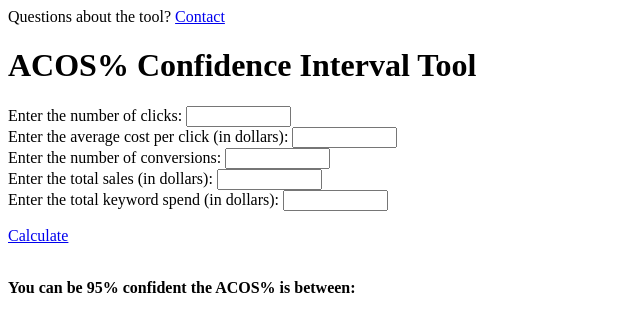
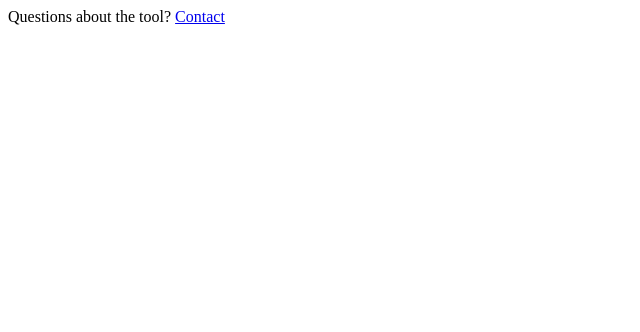
Before and after one commit to jamoncrief/ppctool, a Flask app: page / in a window 1280 px wide. Shown: the top 332 px of the page, without its empty margins (0-640 px from the left). Run offline with Flask 2, Linux system fonts and the light colour scheme; parts of the project's set-up code (start-up, migrations or seed data) failed here and were passed over; some libraries are stand-ins or nearby versions.

Commit message:
Update home.html

```diff
--- a/app/templates/home.html
+++ b/app/templates/home.html
@@ -1,67 +1 @@
 {% extends "base.html" %}
-{% block content %}
-
-<script src="https://ajax.googleapis.com/ajax/libs/jquery/3.1.1/jquery.min.js">
-	</script>
-
-<script type=text/javascript>$SCRIPT_ROOT = {{ request.script_root|tojson|safe }};</script>
-<script type=text/javascript>
-    $(function() {
-      $('a#calculate').bind('click', function() {
-        $.getJSON($SCRIPT_ROOT + '/_ACOSintervalb', {
-          clicks: $('input[name="clicks"]').val(),
-          cpc: $('input[name="cpc"]').val(),
-		  conversions: $('input[name="conversions"]').val(),
-          totalsales: $('input[name="totalsales"]').val(),
-		  totalspend: $('input[name="totalspend"]').val()
-        }, function(data) {
-          $("#resultb").text(data.resultb + "% (best case) and ");
-        });
-        return false;
-      });
-    });
-    $(function() {
-      $('a#calculate').bind('click', function() {
-        $.getJSON($SCRIPT_ROOT + '/_ACOSintervalw', {
-          clicks: $('input[name="clicks"]').val(),
-          cpc: $('input[name="cpc"]').val(),
-		  conversions: $('input[name="conversions"]').val(),
-          totalsales: $('input[name="totalsales"]').val(),
-		  totalspend: $('input[name="totalspend"]').val()
-        }, function(data) {
-          $("#resultw").text(data.resultw + "% (worst case)");
-        });
-        return false;
-      });
-    });
-  </script>
-
-    <h1>ACOS% Confidence Interval Tool</h1>
-
-  <body>
-    <div class="container">
-      <div>
-      <p>Enter the number of clicks:
-		<input type="text" size="10" name="clicks"> </br>
-		Enter the average cost per click (in dollars):
-		<input type="text" size="10" name="cpc"> </br>
-		Enter the number of conversions:
-		<input type="text" size="10" name="conversions"> </br>
-		Enter the total sales (in dollars):
-		<input type="text" size="10" name="totalsales"> </br>
-		Enter the total keyword spend (in dollars):
-		<input type="text" size="10" name="totalspend"> </br>
-
-		<p><a href=# id=calculate>Calculate</a> </br></br>
-
-		<p><b>You can be 95% confident the ACOS% is between:  <span id=resultb></span>   <span id=resultw></span> </b></p>
-
-
-
-
-
-      </div>
-    </div>
-
-
-{% endblock %}
```
